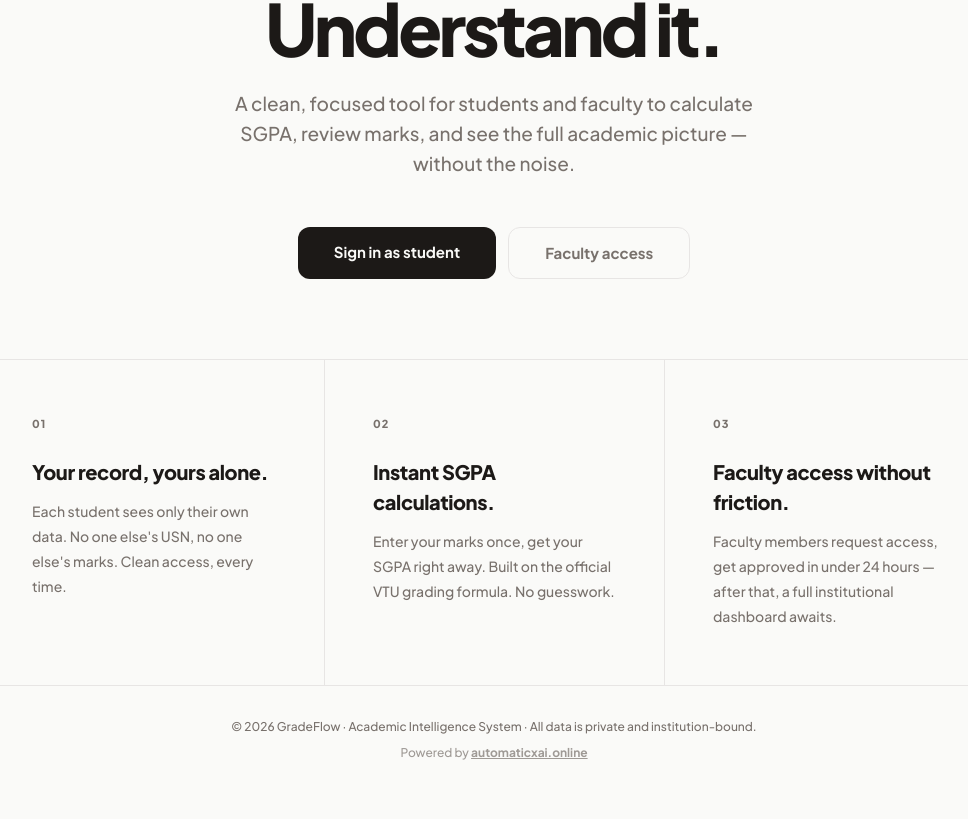
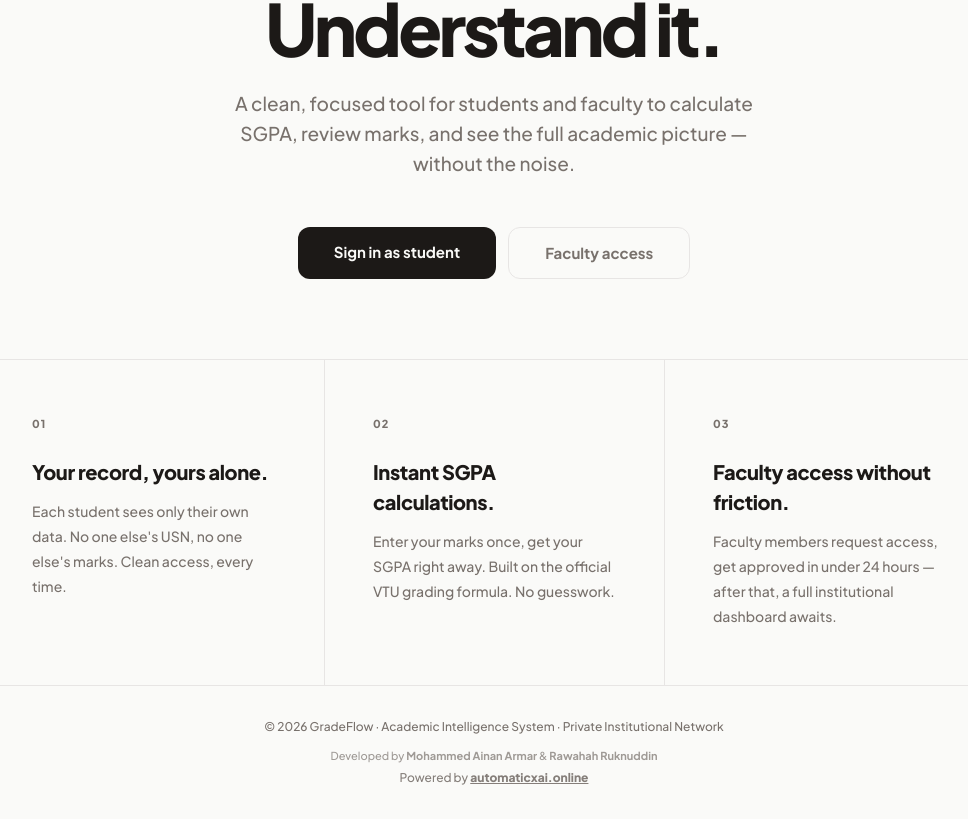
Before and after one commit to ainandaddy-cloud/vtu, a Next.js app: page /landing in a window 1280 px wide. Shown: the part 273-1092 px from the top of the page, without its empty margins (276-1244 px from the left). Before the commit the page ends 1067 px from the top, so only its background shows below. Built offline with nearby package versions, Linux system fonts and the light colour scheme.

Commit message:
Update branding to GradeFlow

```diff
--- a/app/globals.css
+++ b/app/globals.css
@@ -1,6 +1,6 @@
 /*
   GradeFlow Design System — Natural Charcoal Edition
-  Matching Stitch Prototype: UIU Calculator Redesign
+  Advanced Academic Intelligence Suite
   Colors: Warm White, Charcoal, Stone — Zero Green
   FULLY MOBILE RESPONSIVE
 */
--- a/app/landing/page.jsx
+++ b/app/landing/page.jsx
@@ -145,13 +145,18 @@
             </section>
 
             <footer style={s.footer}>
-                <p style={s.footerText}>© 2026 GradeFlow · Academic Intelligence System · All data is private and institution-bound.</p>
-                <p style={{ ...s.footerText, marginTop: '8px', opacity: 0.7 }}>
-                    Powered by{' '}
-                    <a href="https://automaticxai.online" target="_blank" rel="noopener noreferrer" style={{ color: 'inherit', textDecoration: 'underline', fontWeight: 700 }}>
-                        automaticxai.online
-                    </a>
-                </p>
+                <p style={s.footerText}>© 2026 GradeFlow · Academic Intelligence System · Private Institutional Network</p>
+                <div style={{ marginTop: '12px', display: 'flex', flexDirection: 'column', gap: '4px' }}>
+                    <p style={{ ...s.footerText, fontSize: '11px', opacity: 0.7 }}>
+                        Developed by <strong>Mohammed Ainan Armar</strong> & <strong>Rawahah Ruknuddin</strong>
+                    </p>
+                    <p style={{ ...s.footerText, opacity: 0.9 }}>
+                        Powered by{' '}
+                        <a href="https://automaticxai.online" target="_blank" rel="noopener noreferrer" style={{ color: 'inherit', textDecoration: 'underline', fontWeight: 800 }}>
+                            automaticxai.online
+                        </a>
+                    </p>
+                </div>
             </footer>
         </div>
     );
```
Also changed, not shown: 1 other file (tests, documents, lock files or other folders).
